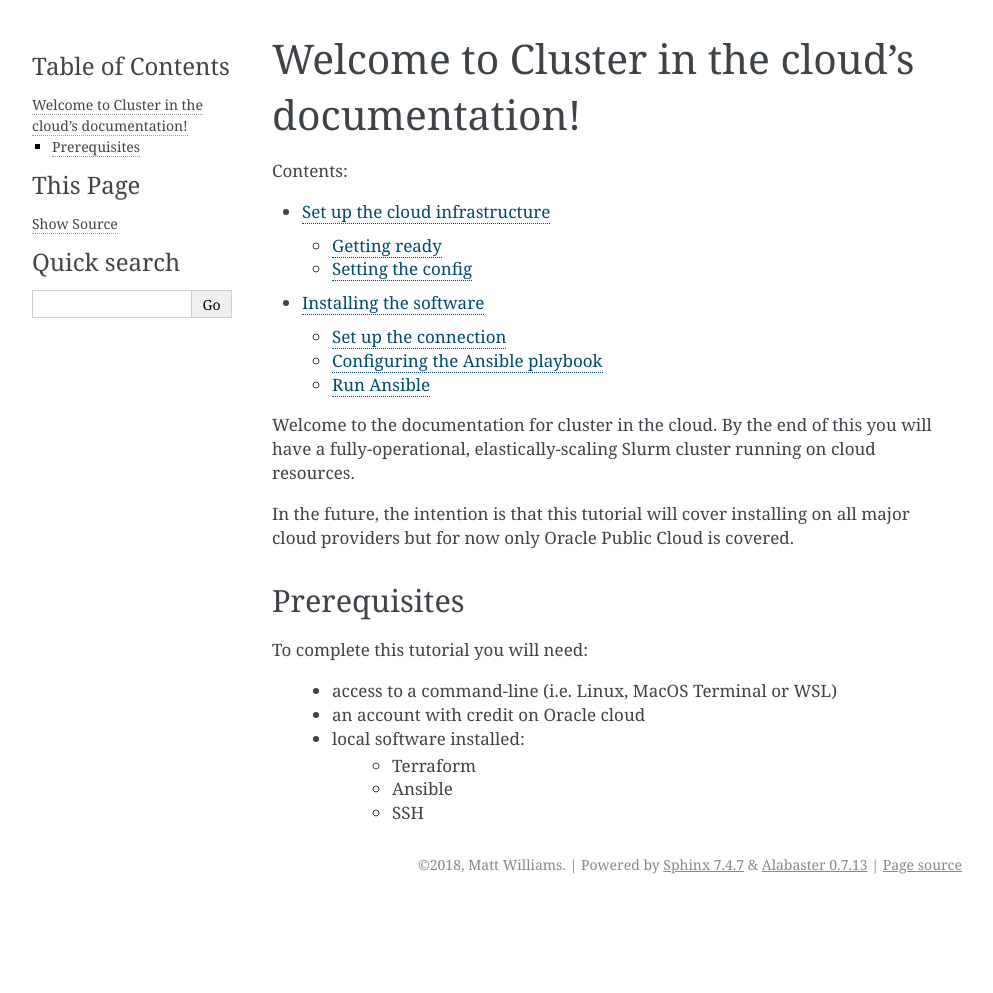
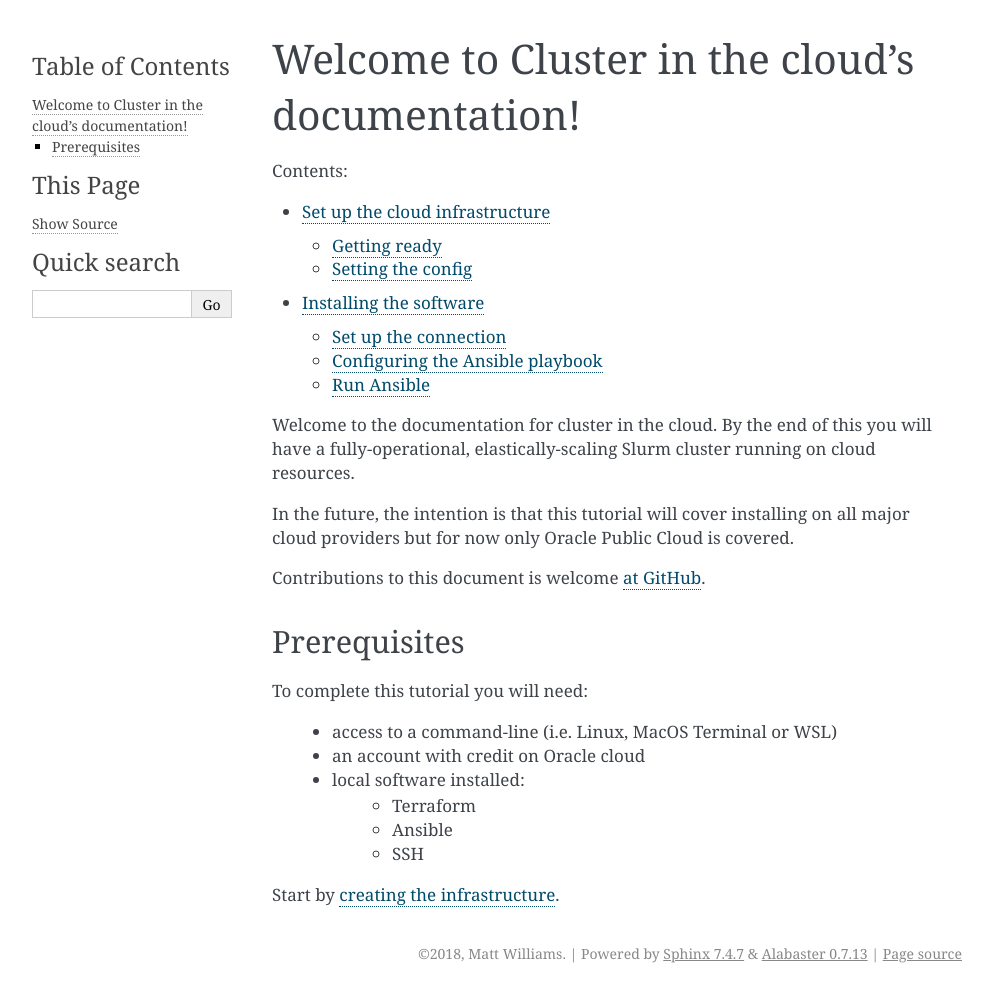
Before and after one commit to clusterinthecloud/docs, a Sphinx documentation site: the page built from source/index.rst, in a window 1280 px wide. Shown: the whole page, without its empty margins (148-1141 px from the left). Built offline with Sphinx 7.4.7, drawn with Linux system fonts in a browser that asks for light colours; before the commit the page ends 904 px from its top, so only the background shows below that.

Commit message:
Add link to repo

```diff
--- a/source/index.rst
+++ b/source/index.rst
@@ -13,6 +13,8 @@ By the end of this you  will have a fully-operational, elastically-scaling Slurm
 
 In the future, the intention is that this tutorial will cover installing on all major cloud providers but for now only Oracle Public Cloud is covered.
 
+Contributions to this document is welcome `at GitHub <https://github.com/ACRC/cluster-in-the-cloud>`_.
+
 Prerequisites
 -------------
 
@@ -24,3 +26,5 @@ To complete this tutorial you will need:
      - Terraform
      - Ansible
      - SSH
+
+Start by :doc:`creating the infrastructure <infrastructure>`.
```
